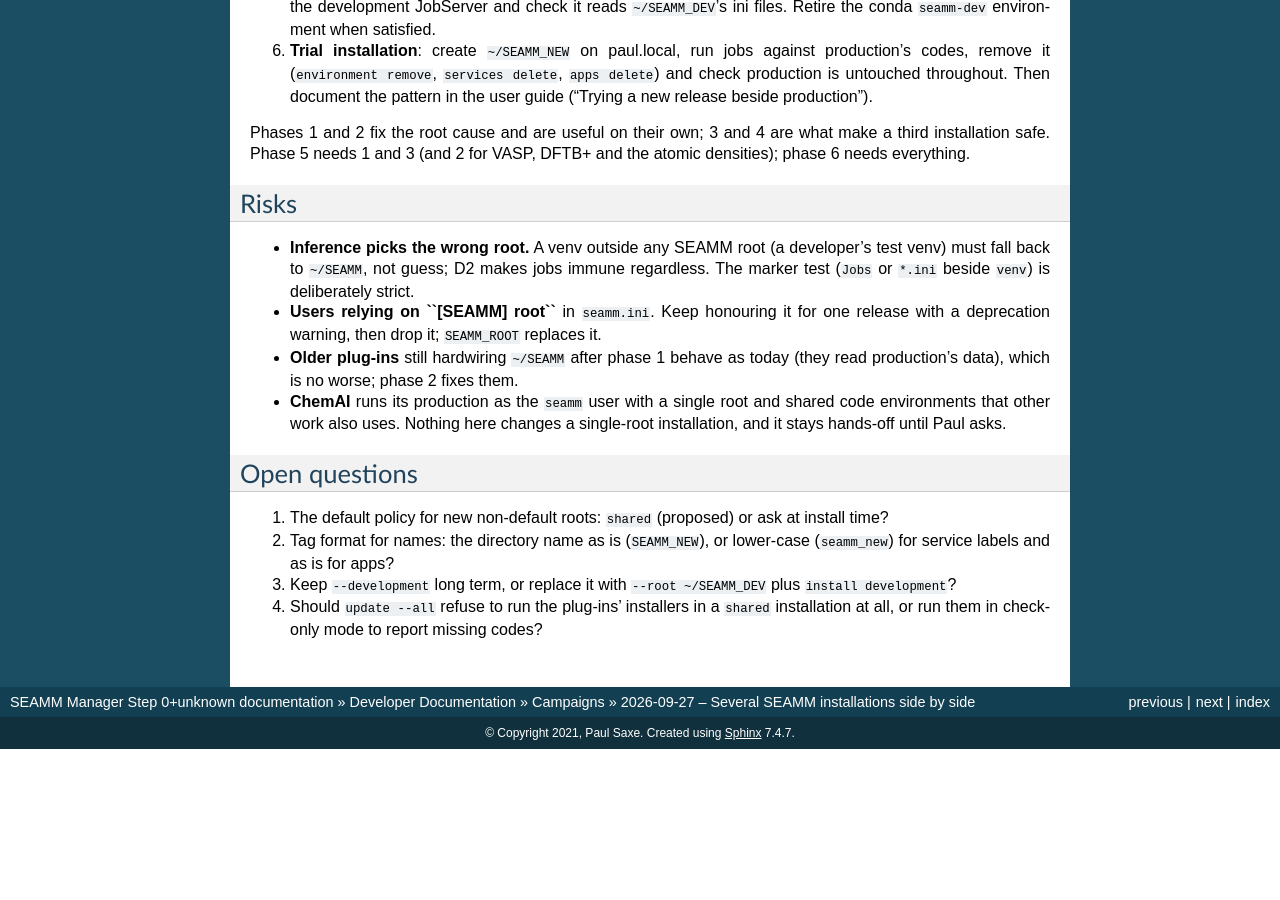
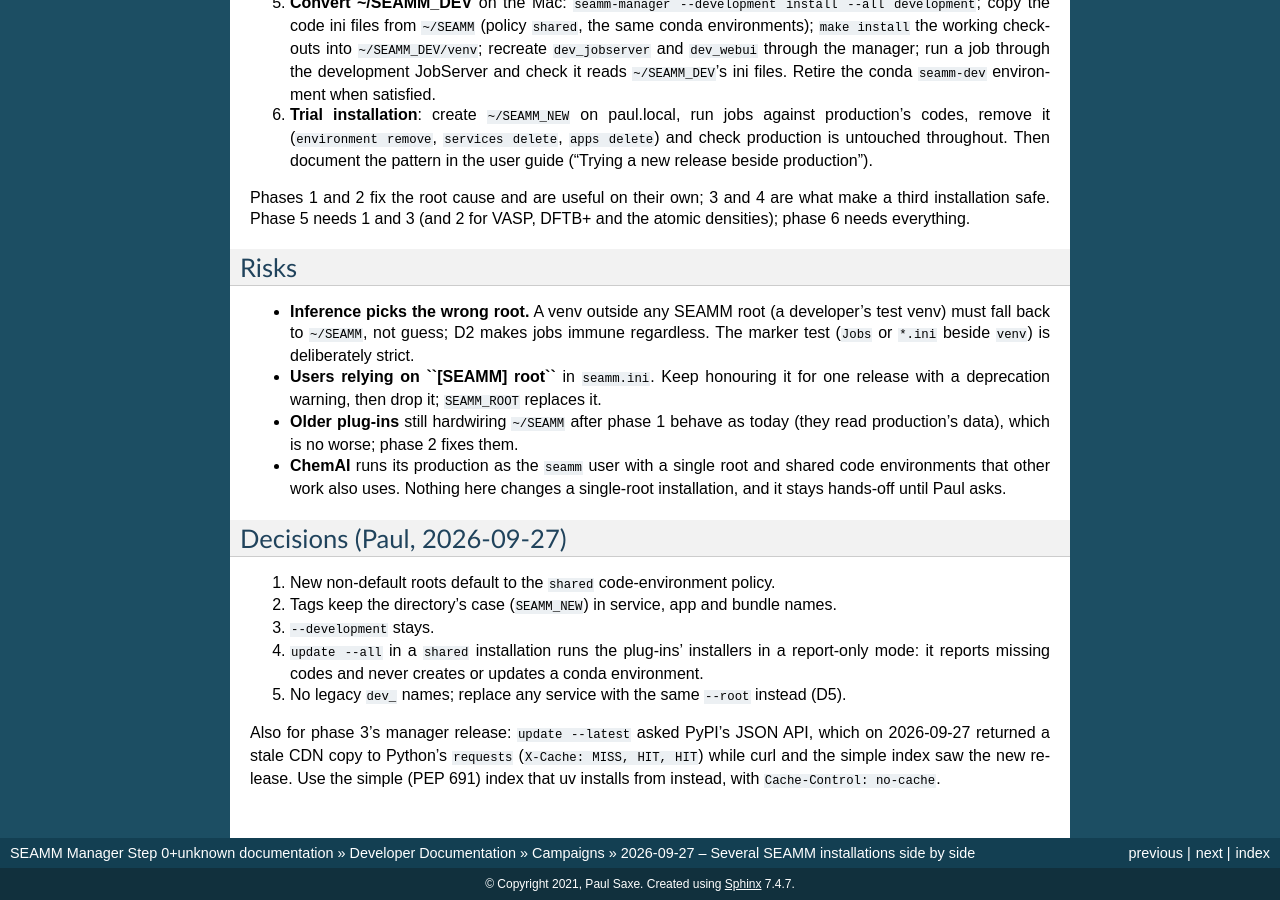
Before and after one commit to molssi-seamm/seamm_manager, a Sphinx documentation site: the page built from docs/developer_guide/campaigns/2026-09-27/index.rst, in a window 1280 px wide and 900 px high, scrolled down 3081 px. Built offline with Sphinx 7.4.7, drawn with Linux system fonts in a browser that asks for light colours; pages that are not in the unit, such as notebooks, are missing from menus; before the commit the page ends 3830 px from its top, so only the background shows below that; some of the changed text lies outside the part shown.

Commit message:
Docs: Paul's decisions for phases 3 and 4; drop legacy dev_ names
Co-Authored-By: Claude Opus 5.5 <noreply@anthropic.com>

```diff
--- a/docs/developer_guide/campaigns/2026-09-27/index.rst
+++ b/docs/developer_guide/campaigns/2026-09-27/index.rst
@@ -125,14 +125,17 @@ the installation being worked on.
 option instead (the ``local:`` data source becomes ``<root>/data``, and so on).
 
 **D5. Names follow the installation.** The installation's *tag* is empty for
-``~/SEAMM`` and otherwise the root's directory name (``SEAMM_DEV``, ``SEAMM_NEW``),
-overridable with ``--name``. Services become ``jobserver`` / ``jobserver-seamm_new``,
-apps ``SEAMM`` / ``SEAMM (SEAMM_NEW)``, bundles ``SEAMM-JobServer`` /
-``SEAMM-JobServer-SEAMM_NEW``, and the manager's window title shows the tag.
-``--development`` stays as shorthand for ``--root ~/SEAMM_DEV`` plus the development
-tools, and the existing ``dev_jobserver``, ``dev_webui`` and ``SEAMM-dev`` names are
-kept for ``~/SEAMM_DEV`` so nothing already set up breaks. ``services status --all``
-lists every installation's services.
+``~/SEAMM`` and otherwise the root's directory name, case kept (``SEAMM_DEV``,
+``SEAMM_NEW``), overridable with ``--name``. Services become ``jobserver`` /
+``jobserver-SEAMM_NEW``, apps ``SEAMM`` / ``SEAMM (SEAMM_NEW)``, bundles
+``SEAMM-JobServer`` / ``SEAMM-JobServer-SEAMM_NEW``, and the manager's window title
+shows the tag. ``--development`` stays, as shorthand for ``--root ~/SEAMM_DEV`` plus
+the development tools; ``~/SEAMM_DEV`` gets the same naming as any other root (no
+legacy ``dev_jobserver`` / ``SEAMM-dev`` names -- nothing outside the manager uses
+them). Instead, creating a service stops and replaces any existing SEAMM service
+started with the same ``--root``, whatever its name, so an old ``dev_jobserver`` (or
+a hand-made one) can never run beside the new one on the same datastore.
+``services status --all`` lists every installation's services.
 
 **D6. A code-environment policy per installation**, recorded in
 ``<root>/seamm.ini`` (``[SEAMM] code-environments``):
@@ -206,14 +209,19 @@ Risks
   code environments that other work also uses. Nothing here changes a single-root
   installation, and it stays hands-off until Paul asks.
 
-Open questions
---------------
+Decisions (Paul, 2026-09-27)
+----------------------------
 
-1. The default policy for new non-default roots: ``shared`` (proposed) or ask at
-   install time?
-2. Tag format for names: the directory name as is (``SEAMM_NEW``), or lower-case
-   (``seamm_new``) for service labels and as is for apps?
-3. Keep ``--development`` long term, or replace it with ``--root ~/SEAMM_DEV`` plus
-   ``install development``?
-4. Should ``update --all`` refuse to run the plug-ins' installers in a ``shared``
-   installation at all, or run them in check-only mode to report missing codes?
+1. New non-default roots default to the ``shared`` code-environment policy.
+2. Tags keep the directory's case (``SEAMM_NEW``) in service, app and bundle names.
+3. ``--development`` stays.
+4. ``update --all`` in a ``shared`` installation runs the plug-ins' installers in a
+   report-only mode: it reports missing codes and never creates or updates a conda
+   environment.
+5. No legacy ``dev_`` names; replace any service with the same ``--root`` instead
+   (D5).
+
+Also for phase 3's manager release: ``update --latest`` asked PyPI's JSON API, which
+on 2026-09-27 returned a stale CDN copy to Python's ``requests`` (``X-Cache: MISS,
+HIT, HIT``) while curl and the simple index saw the new release. Use the simple
+(PEP 691) index that uv installs from instead, with ``Cache-Control: no-cache``.
```
